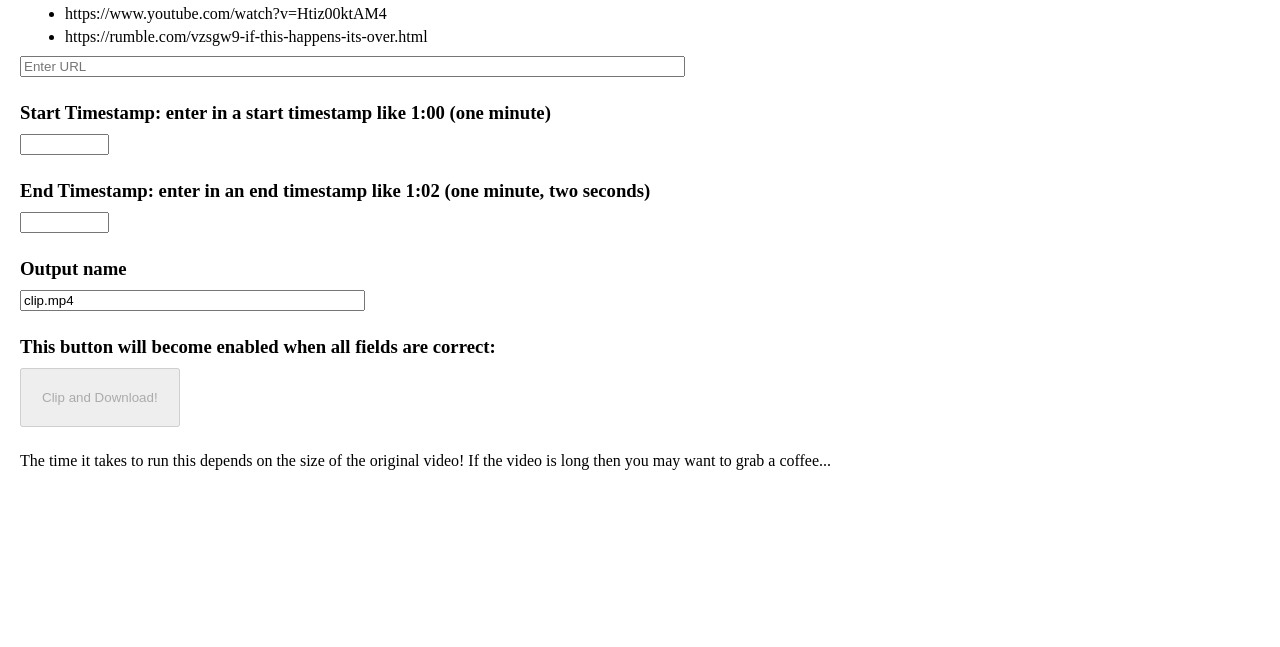
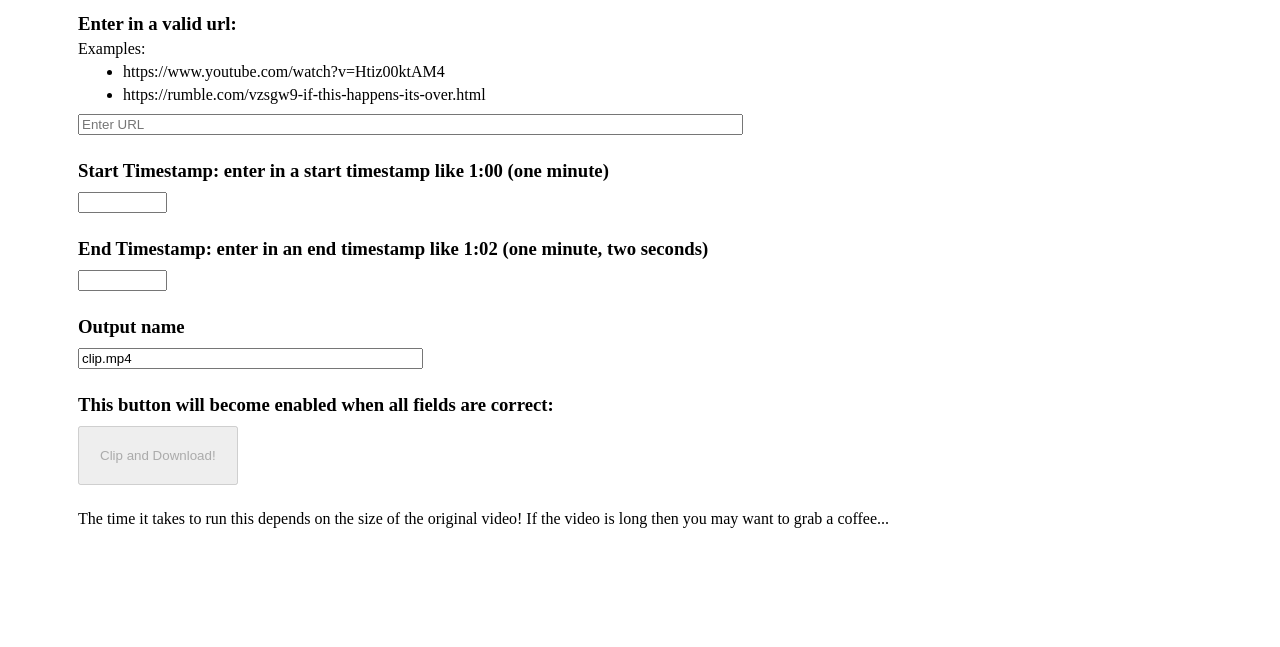
Before and after one commit to zackees/ytclip-server, a plain HTML site: page app/index.html in a window 1280 px wide. Shown: the part 153-800 px from the top of the page. Drawn offline with nearby package versions, Linux system fonts and the light colour scheme.

Commit message:
adds margin around the app

```diff
--- a/app/index.html
+++ b/app/index.html
@@ -45,10 +45,9 @@
 </style>
 
 <body>
-    <!-- import jquery -->
-    <script src="https://ajax.googleapis.com/ajax/libs/jquery/3.3.1/jquery.min.js"></script>
 
-    <div>
+
+    <div style="margin: 5%;">
         <H1>Online Video Clipper</H1>
         <p>This tool will download a video located somewhere on the internet, clip it, then send you the clip as a
             download.
@@ -88,6 +87,9 @@
         <p>If you like this tool, then consider <a href="https://givesendgo.com/blastvideo">donating</a>to help my cause
             for free speech.</p>
     </div>
+
+    <!-- import jquery -->
+    <script src="https://ajax.googleapis.com/ajax/libs/jquery/3.3.1/jquery.min.js"></script>
     <script>
         const domInputUrl = document.getElementById('input_url');
         const domStartTimestamp = document.getElementById('start_timestamp');
```
